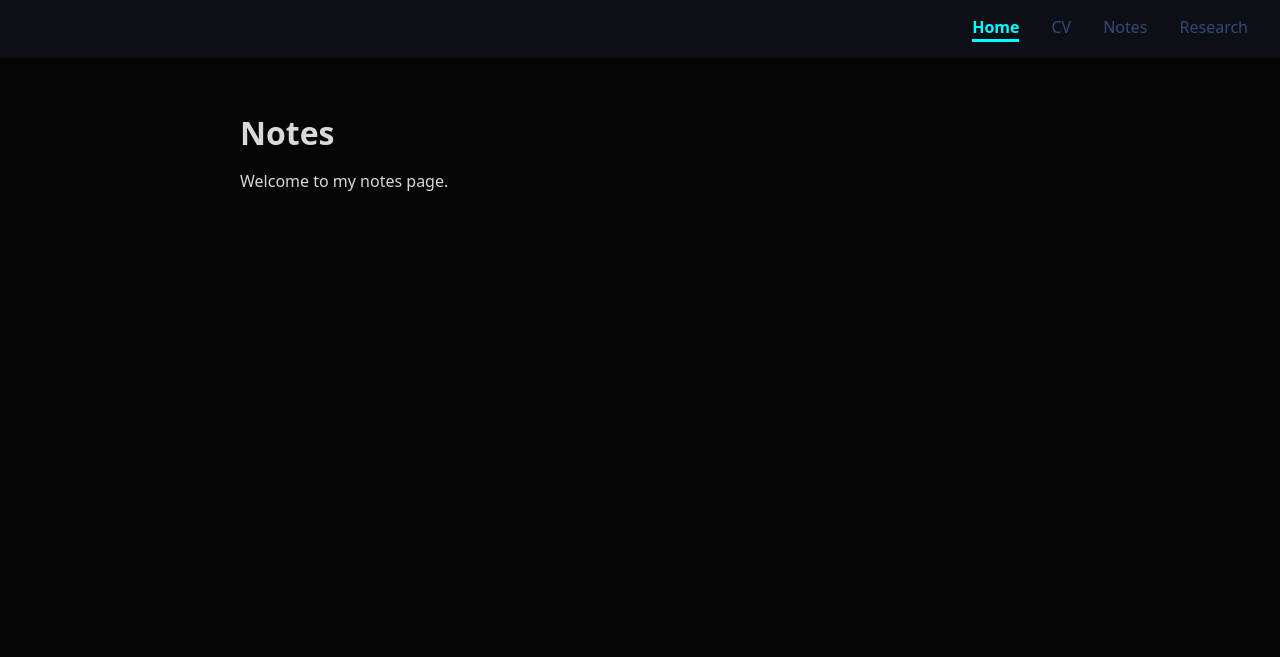
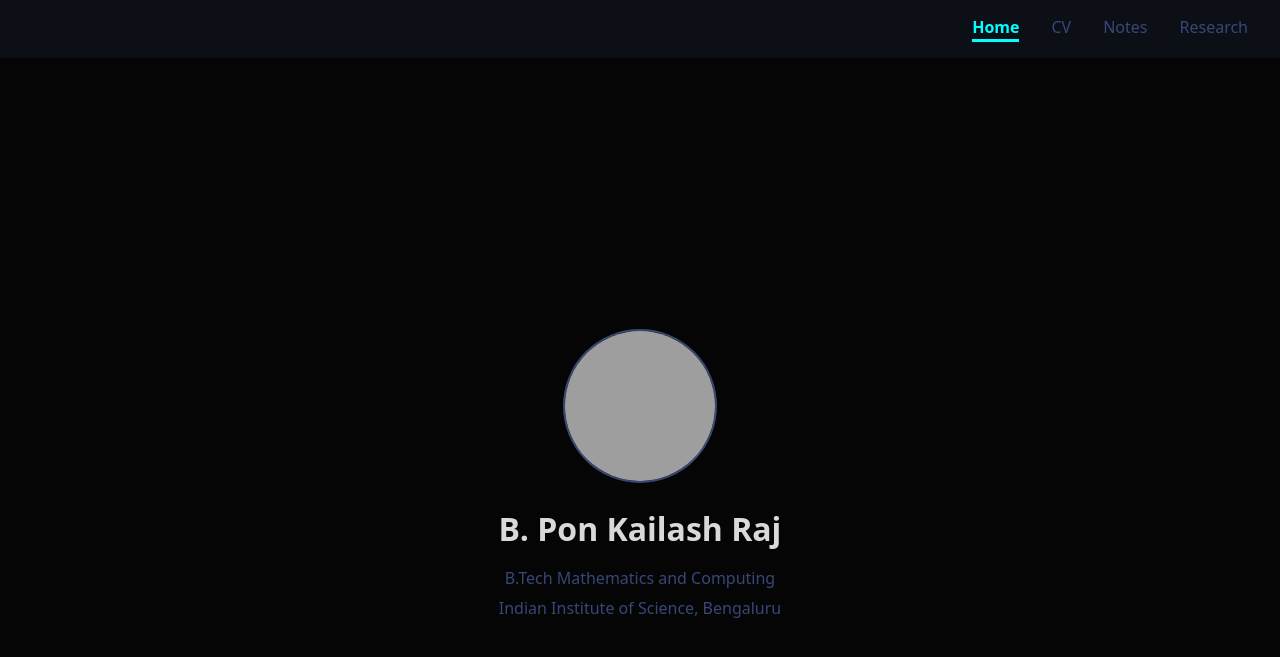
Before and after one commit to PONKAILASHRAJ/pk, a Jekyll site: the page index.html, which Jekyll copies as it is, in a window 1280 px wide. Shown: the top 657 px of the page. Built offline with Jekyll 4.4.1, drawn with Linux system fonts in a browser that asks for light colours; grey boxes are pictures that could not be loaded.

Commit message:
index.html

```diff
--- a/index.html
+++ b/index.html
@@ -3,7 +3,7 @@
 <head>
 <meta charset="UTF-8" />
 <meta name="viewport" content="width=device-width, initial-scale=1.0"/>
-<title>Notes - PONKAILASHRAJ</title>
+<title>B. Pon Kailash Raj</title>
 <style>
   :root {
     --bg: #050505;
@@ -66,21 +66,67 @@
   }
 
   .container {
-    padding: 2rem;
-    max-width: 800px;
-    margin: 0 auto;
+    display: flex;
+    flex-direction: column;
+    align-items: center;
+    justify-content: center;
+    text-align: center;
+    height: calc(100vh - 64px);
+  }
+
+  .profile-pic {
+    width: 150px;
+    height: 150px;
+    border-radius: 50%;
+    object-fit: cover;
+    border: 2px solid var(--accent);
+    margin-bottom: 1rem;
   }
 
   h1 {
+    margin: 0.5rem 0 0.25rem;
     font-size: 2rem;
     font-weight: 700;
-    margin-bottom: 1rem;
+    color: var(--text);
   }
 
-  /* You can style your notes content here */
-  .note {
-    margin-bottom: 1rem;
-    color: var(--text);
+  p {
+    margin: 0.25rem 0;
+    color: var(--accent);
+  }
+
+  /* Typewriter effect */
+
+  .typewriter {
+    display: inline-block;
+    white-space: nowrap;
+    overflow: hidden;
+    font-weight: 700;
+    font-size: 2rem;
+    border-right: 0.15em solid var(--highlight);
+    animation:
+      typing 3s steps(18, end) forwards,
+      blink 0.75s step-end infinite;
+    animation-fill-mode: forwards;
+    animation-delay: 0s, 3s;
+  }
+
+  /* typing animation - reveal text */
+  @keyframes typing {
+    from { width: 0; }
+    to { width: 18ch; }
+  }
+
+  /* blinking cursor animation */
+  @keyframes blink {
+    0%, 100% { border-color: transparent; }
+    50% { border-color: var(--highlight); }
+  }
+
+  /* Hide cursor after typing is done */
+  .typewriter.animation-done {
+    border-right: none;
+    animation: none;
   }
 </style>
 </head>
@@ -93,14 +139,19 @@
   </nav>
 
   <div class="container">
-    <h1>Notes</h1>
-    <div class="note">
-      <!-- Your notes content here -->
-      <p>Welcome to my notes page.</p>
-    </div>
+    <img src="profile.jpg" alt="Profile Picture" class="profile-pic" />
+    <h1><span class="typewriter">B. Pon Kailash Raj</span></h1>
+    <p>B.Tech Mathematics and Computing</p>
+    <p>Indian Institute of Science, Bengaluru</p>
   </div>
 
   <script>
+    // Remove blinking cursor after typing animation
+    const typewriter = document.querySelector('.typewriter');
+    setTimeout(() => {
+      typewriter.classList.add('animation-done');
+    }, 3000);
+
     // Automatically add "active" class to nav link matching current page
     const navLinks = document.querySelectorAll('nav a');
     const currentPage = window.location.pathname.split('/').pop();
```
